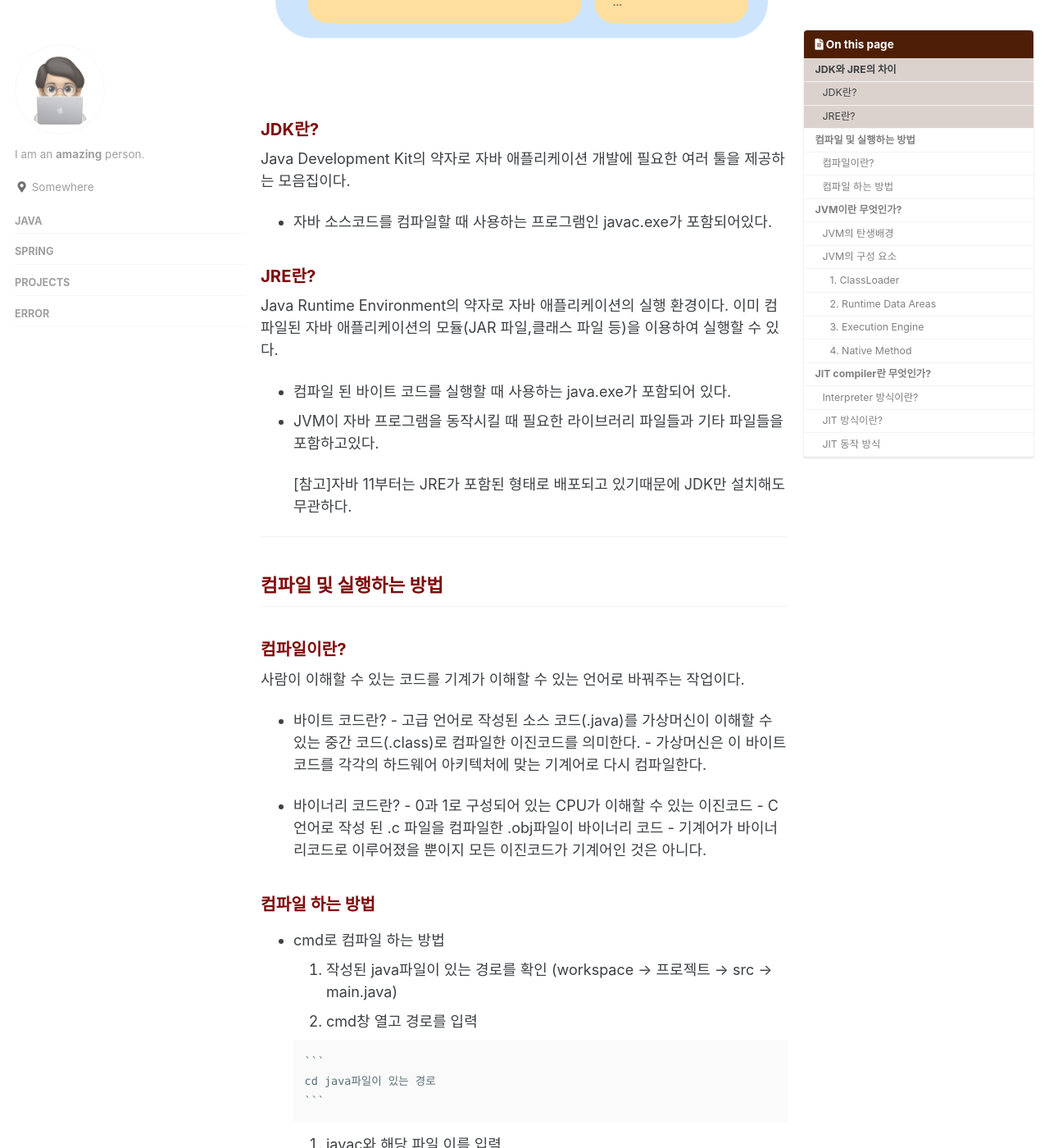
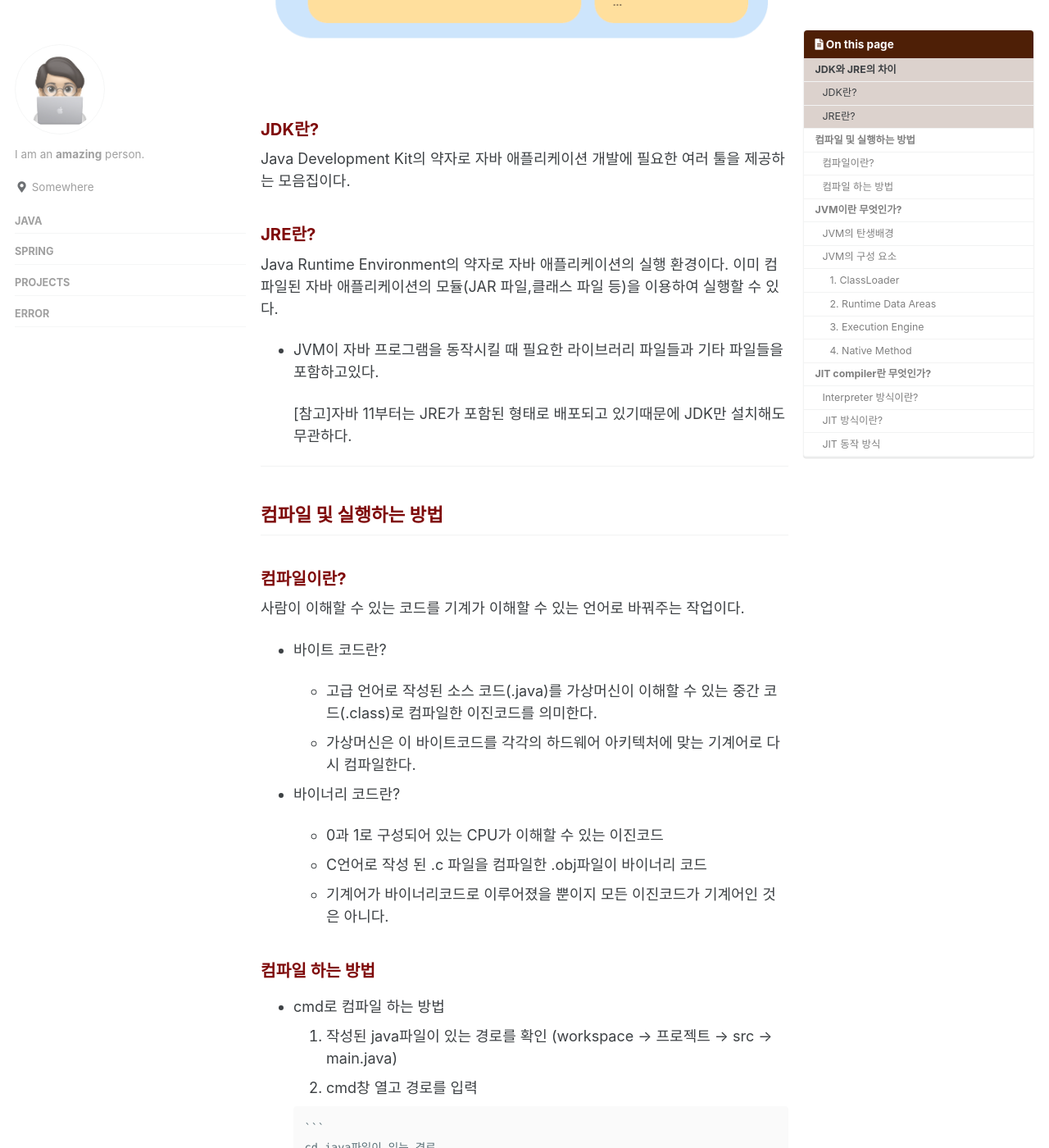
Before and after one commit to gyuripk/blog, a Jekyll site: the page built from _posts/2021-02-26-JVM.md, in a window 1280 px wide and 1400 px high, scrolled down 932 px. Shown: the whole window at 82% size. Built offline with Jekyll 4.4.1, drawn with Linux system fonts in a browser that asks for light colours; cached includes are drawn as plain includes.

Commit message:
Update 2021-02-26-JVM.md

````diff
--- a/_posts/2021-02-26-JVM.md
+++ b/_posts/2021-02-26-JVM.md
@@ -27,15 +27,11 @@ category: Java
   Java Development Kit의 약자로 자바 애플리케이션 개발에 필요한 여러 툴을 제공하는 모음집이다.
 
 
-  - 자바 소스코드를 컴파일할 때 사용하는 프로그램인 javac.exe가 포함되어있다.
-
 ### JRE란?
 
   Java Runtime Environment의 약자로 자바 애플리케이션의 실행 환경이다.
   이미 컴파일된 자바 애플리케이션의 모듈(JAR 파일,클래스 파일 등)을 이용하여 실행할 수 있다.
 
-
-  - 컴파일 된 바이트 코드를 실행할 때 사용하는 java.exe가 포함되어 있다.
   - JVM이 자바 프로그램을 동작시킬 때 필요한 라이브러리 파일들과 기타 파일들을 포함하고있다.
 
     [참고]자바 11부터는 JRE가 포함된 형태로 배포되고 있기때문에 JDK만 설치해도 무관하다.
@@ -50,13 +46,15 @@ category: Java
 
 
  - 바이트 코드란?
-        - 고급 언어로 작성된 소스 코드(.java)를 가상머신이 이해할 수 있는 중간 코드(.class)로 컴파일한 이진코드를 의미한다.
-        - 가상머신은 이 바이트코드를 각각의 하드웨어 아키텍처에 맞는 기계어로 다시 컴파일한다.
+
+      - 고급 언어로 작성된 소스 코드(.java)를 가상머신이 이해할 수 있는 중간 코드(.class)로 컴파일한 이진코드를 의미한다.
+      - 가상머신은 이 바이트코드를 각각의 하드웨어 아키텍처에 맞는 기계어로 다시 컴파일한다.
 
   - 바이너리 코드란?
-        - 0과 1로 구성되어 있는 CPU가 이해할 수 있는 이진코드
-        - C언어로 작성 된 .c 파일을 컴파일한 .obj파일이 바이너리 코드
-        - 기계어가 바이너리코드로 이루어졌을 뿐이지 모든 이진코드가 기계어인 것은 아니다.
+
+      - 0과 1로 구성되어 있는 CPU가 이해할 수 있는 이진코드
+      - C언어로 작성 된 .c 파일을 컴파일한 .obj파일이 바이너리 코드
+      - 기계어가 바이너리코드로 이루어졌을 뿐이지 모든 이진코드가 기계어인 것은 아니다.
 
 ### 컴파일 하는 방법
 
@@ -78,6 +76,7 @@ category: Java
 
       이렇게 컴파일 된 바이트 코드는 어떤 JVM에서도 동작시킬 수 있게 된다.
 
+
     - 실행하는 방법
         java.exe 파일을 사용해서 바이트코드로 컴파일 된 .class를 실행한다.
 
@@ -88,8 +87,6 @@ category: Java
          ```
 
          주의) 확장자명을 붙이지 않는다.
-
-
 
 ---
 
````
